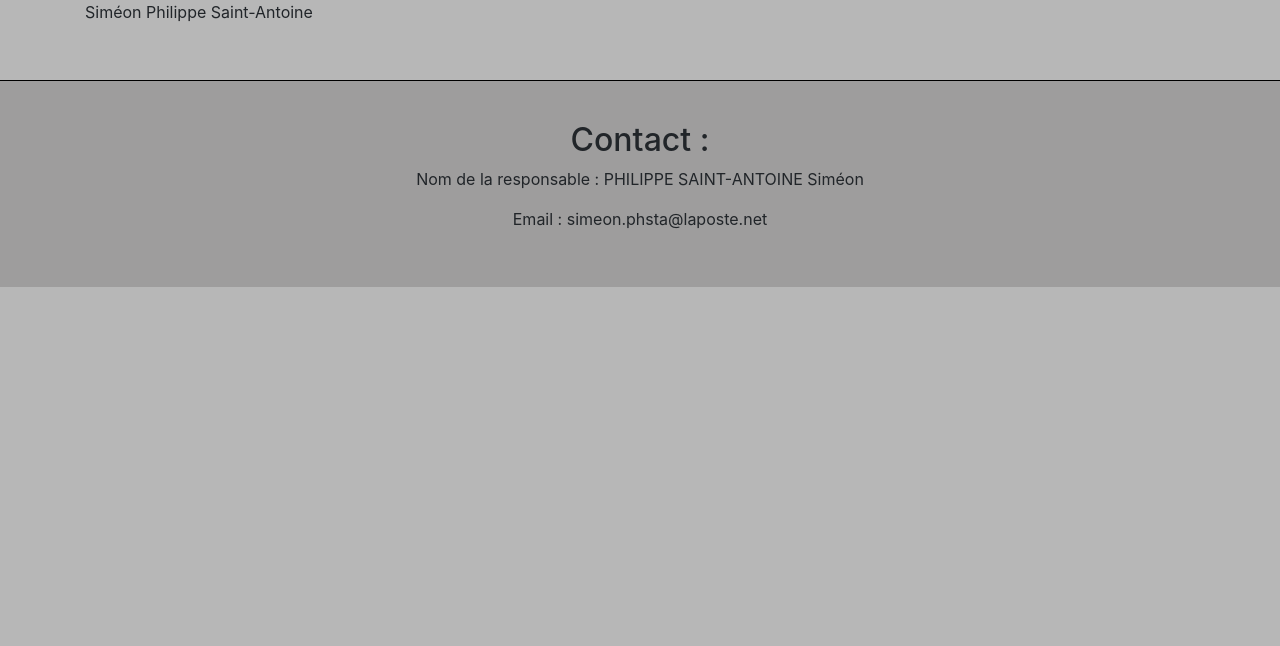
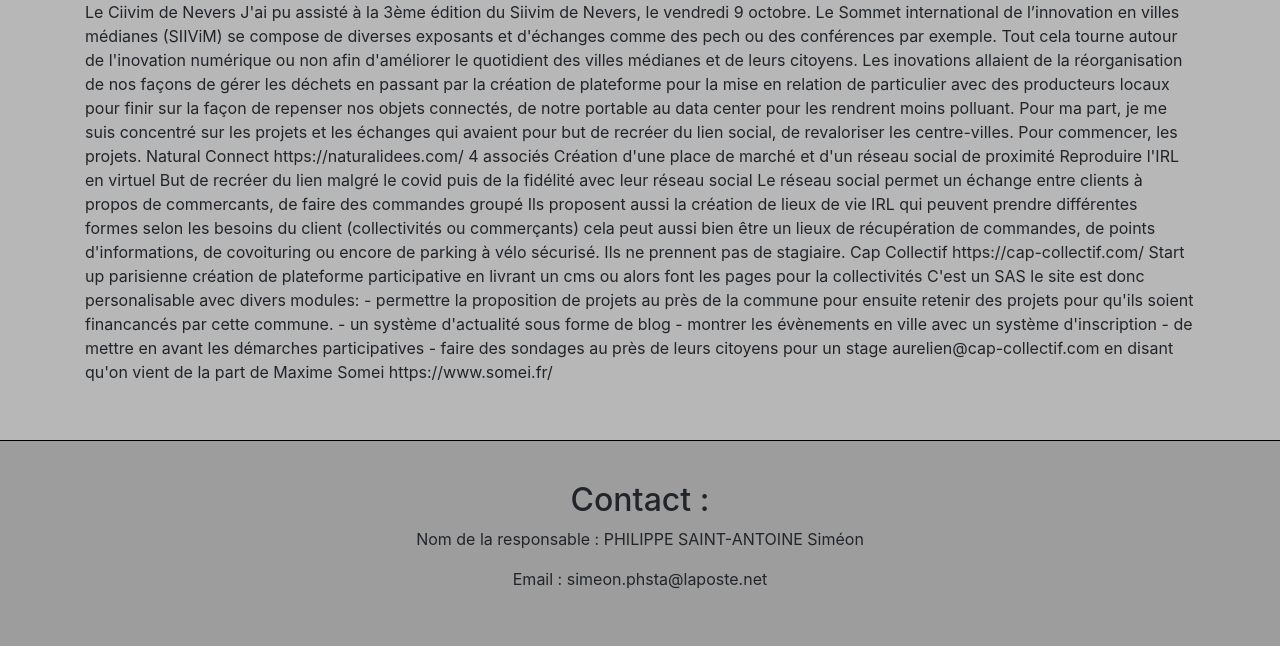
Before and after one commit to Simeon-Phsta/Portfolio, a PHP site: template Vue/vueCiivim.php in a window 1280 px wide. Shown: the part 116-762 px from the top of the page. Run offline with PHP 8.4, Linux system fonts and the light colour scheme; the template is opened without the code that fills it, so the values that code supplies are empty.

Commit message:
en cours de réécriture des notes

```diff
--- a/Vue/vueCiivim.php
+++ b/Vue/vueCiivim.php
@@ -8,8 +8,68 @@
   <div class="row contenu">
     <section class="col-md-12 Nom">
       <p>
-        Siméon Philippe Saint-Antoine
-      </p>
+        Le Ciivim de Nevers
+
+        J'ai pu assisté à la 3ème édition du Siivim de Nevers, le vendredi 9 octobre.
+        Le Sommet international de l’innovation en villes médianes (SIIViM) se compose
+        de diverses exposants et d'échanges comme des pech ou des conférences par exemple.
+        Tout cela tourne autour de l'inovation numérique ou non afin d'améliorer le quotidient
+        des villes médianes et de leurs citoyens.
+
+        Les inovations allaient de la réorganisation de nos façons de gérer les déchets en passant par
+        la création de plateforme pour la mise en relation de particulier avec des producteurs locaux pour
+        finir sur la façon de repenser nos objets connectés, de notre portable au data center pour les rendrent
+        moins polluant.
+
+        Pour ma part, je me suis concentré sur les projets et les échanges qui avaient pour but de recréer du lien social,
+        de revaloriser les centre-villes.
+
+        Pour commencer, les projets.
+
+
+
+        Natural Connect
+        https://naturalidees.com/
+        4 associés
+
+        Création d'une place de marché et d'un réseau social de proximité
+        Reproduire l'IRL en virtuel
+        But de recréer du lien malgré le covid puis de la fidélité avec leur réseau social
+        Le réseau social permet un échange entre clients à propos de commercants, de faire des commandes groupé
+
+        Ils proposent aussi la création de lieux de vie IRL qui peuvent prendre différentes formes
+        selon les besoins du client (collectivités ou commerçants)
+        cela peut aussi bien être un lieux de récupération de commandes, de points d'informations,
+        de covoituring ou encore de parking à vélo sécurisé.
+
+        Ils ne prennent pas de stagiaire.
+
+
+
+        Cap Collectif
+        https://cap-collectif.com/
+        Start up parisienne
+
+        création de plateforme participative en livrant un cms ou alors font les pages pour la collectivités
+        C'est un SAS
+        le site est donc personalisable avec divers modules:
+        - permettre la proposition de projets au près de la commune pour ensuite  retenir des projets pour
+        qu'ils soient financancés par cette commune.
+        - un système d'actualité sous forme de blog
+        - montrer les évènements en ville avec un système d'inscription
+        - de mettre en avant les démarches participatives
+        - faire des sondages au près de leurs citoyens
+
+        pour un stage aurelien@cap-collectif.com en disant qu'on vient de la part de Maxime
+
+
+        Somei
+        https://www.somei.fr/
+
+
+
+
+        </p>
     </section>
 
 
```
